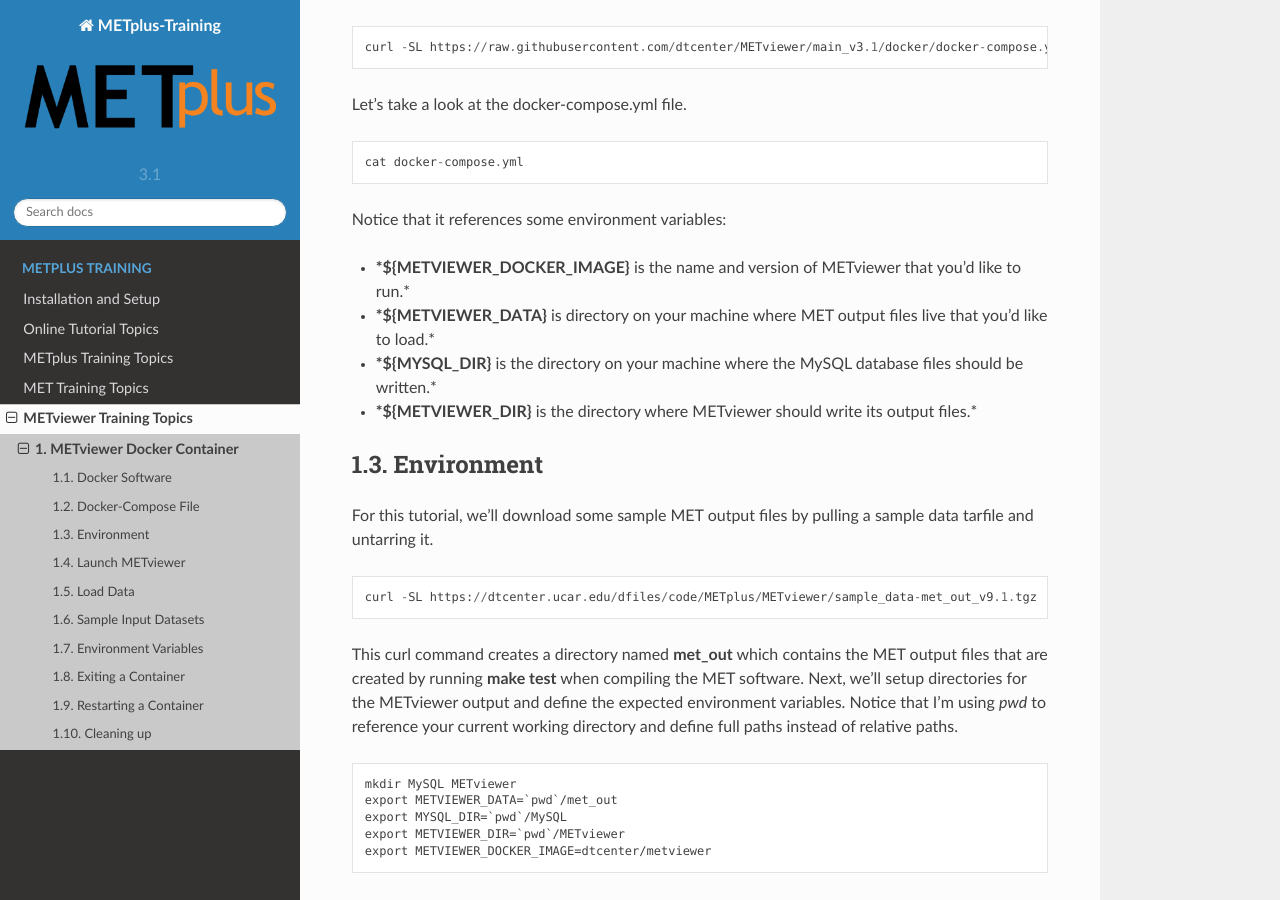
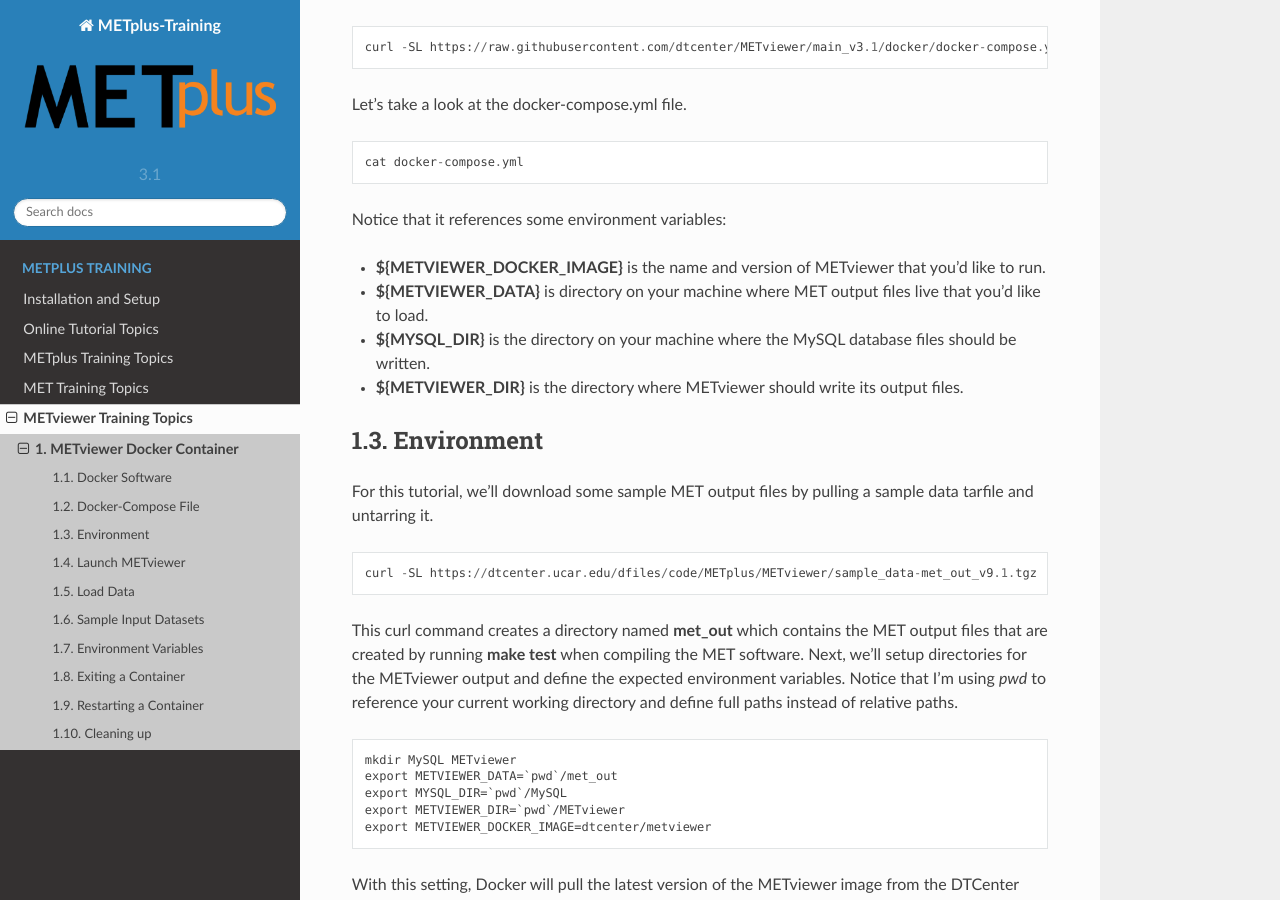
Before and after one commit to dtcenter/METplus-Training, a Sphinx documentation site: the page built from docs/modules/METviewer/docker.rst, in a window 1280 px wide and 900 px high, scrolled down 2027 px. Built offline with Sphinx 7.4.7 and the Read the Docs theme 2.0.0, drawn with Linux system fonts in a browser that asks for light colours.

```diff
--- a/docs/modules/METviewer/docker.rst
+++ b/docs/modules/METviewer/docker.rst
@@ -81,10 +81,10 @@ Let's take a look at the docker-compose.yml file.
 
 Notice that it references some environment variables:
 
-* ***${METVIEWER_DOCKER_IMAGE}** is the name and version of METviewer that you'd like to run.*
-* ***${METVIEWER_DATA}** is directory on your machine where MET output files live that you'd like to load.*
-* ***${MYSQL_DIR}** is the directory on your machine where the MySQL database files should be written.*
-* ***${METVIEWER_DIR}** is the directory where METviewer should write its output files.*
+* **${METVIEWER_DOCKER_IMAGE}** is the name and version of METviewer that you'd like to run.
+* **${METVIEWER_DATA}** is directory on your machine where MET output files live that you'd like to load.
+* **${MYSQL_DIR}** is the directory on your machine where the MySQL database files should be written.
+* **${METVIEWER_DIR}** is the directory where METviewer should write its output files.
 
 Environment
 -----------
```
